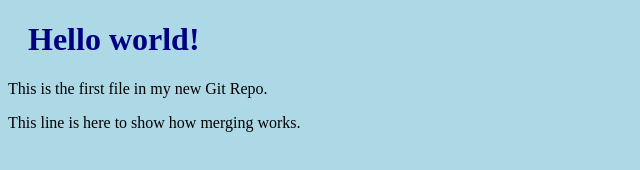
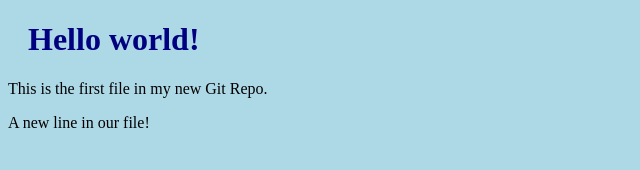
Before and after one commit to ebrimaporeh/ebrimaporeh.github.io, a plain HTML site: page index.html in a window 1280 px wide. Shown: the whole page, without its empty margins (0-640 px from the left). Drawn offline with Linux system fonts and the light colour scheme.

Commit message:
restored index.html to first version

```diff
--- a/index.html
+++ b/index.html
@@ -9,7 +9,6 @@
 <h1>Hello world!</h1>
 
 <p>This is the first file in my new Git Repo.</p>
-<p>This line is here to show how merging works.</p>
-
+<p>A new line in our file!</p>
 </body>
 </html>
```
